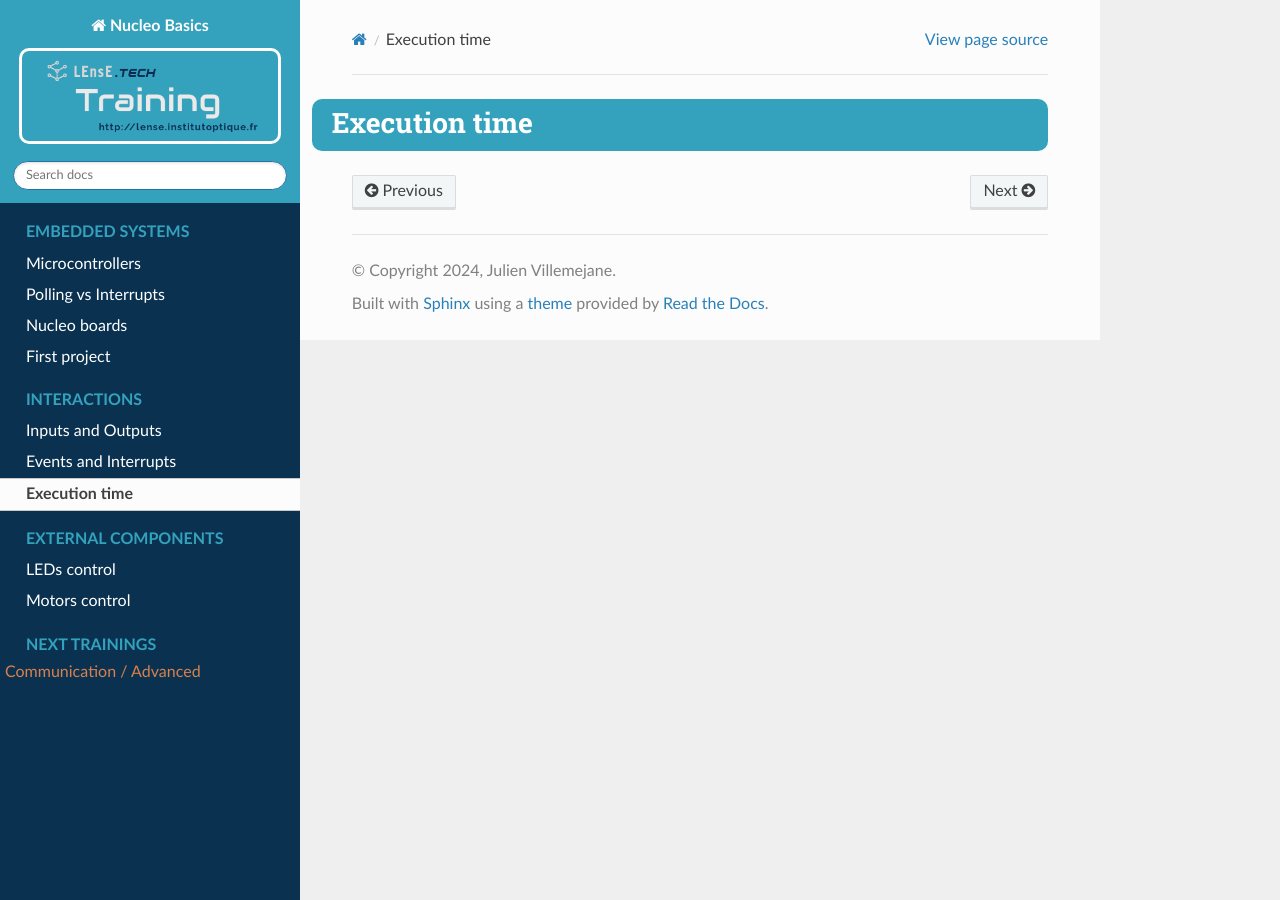
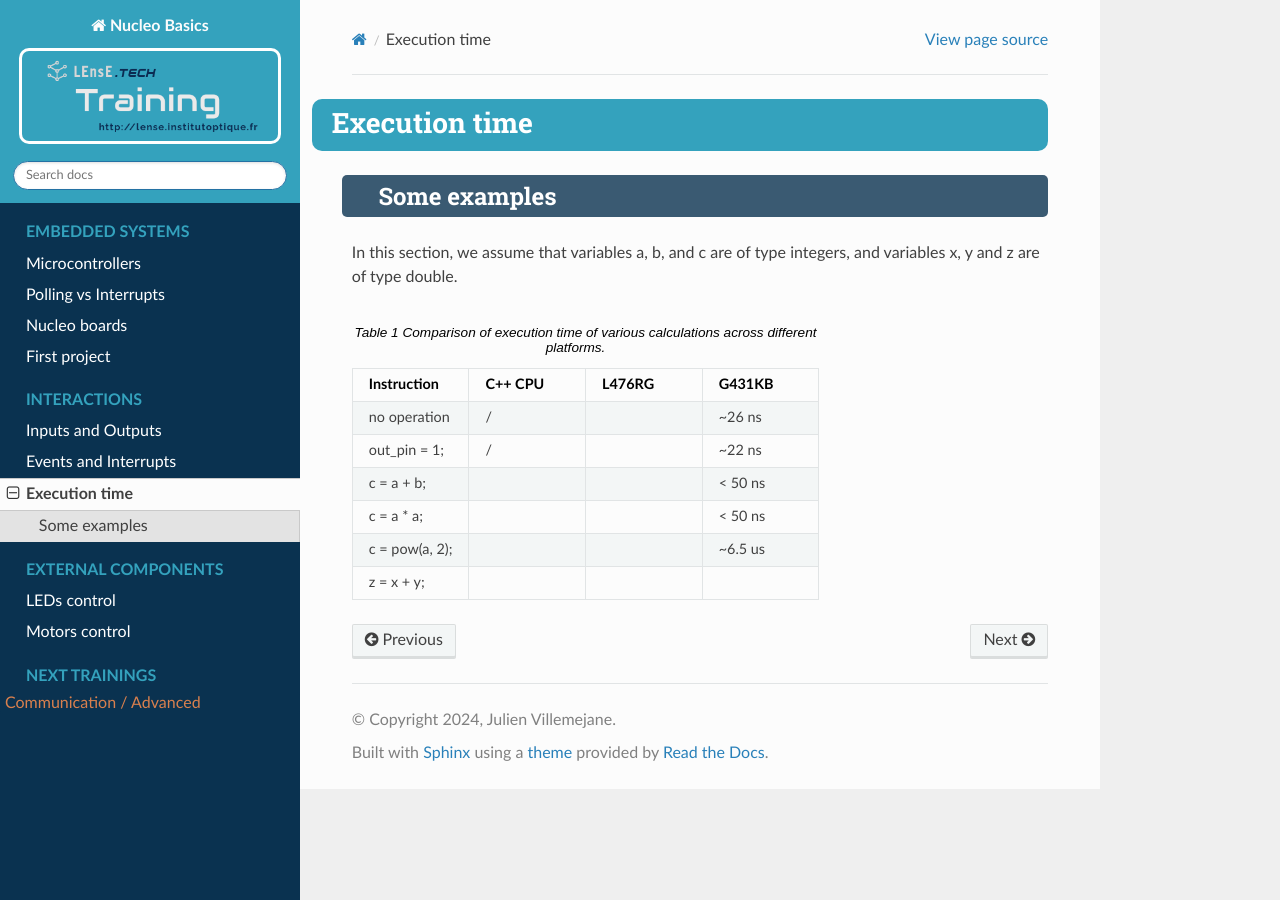
Before and after one commit to IOGS-LEnsE-training/nucleo-basics, a Sphinx documentation site: the page built from docs/source/contents/exec_time.rst, in a window 1280 px wide. Built offline with Sphinx 7.4.7 and the Read the Docs theme 2.0.0, drawn with Linux system fonts in a browser that asks for light colours.

Commit message:
Update exec_time.rst

```diff
--- a/docs/source/contents/exec_time.rst
+++ b/docs/source/contents/exec_time.rst
@@ -1,2 +1,42 @@
 Execution time
 ##############
+
+
+
+Some examples
+=============
+
+In this section, we assume that variables a, b, and c are of type integers, and variables x, y and z are of type double.
+
+.. list-table:: Comparison of execution time of various calculations across different platforms.
+   :widths: 25 25 25 25
+   :header-rows: 1
+
+   * - Instruction
+     - C++ CPU
+     - L476RG
+     - G431KB
+   * - no operation
+     - /
+     -
+     - ~26 ns
+   * - out_pin = 1;
+     - /
+     -
+     - ~22 ns
+   * - c = a + b;
+     -
+     -
+     - < 50 ns
+   * - c = a * a;
+     -
+     -
+     - < 50 ns
+   * - c = pow(a, 2);
+     -
+     -
+     - ~6.5 us
+   * - z = x + y;
+     -
+     -
+     -
```
